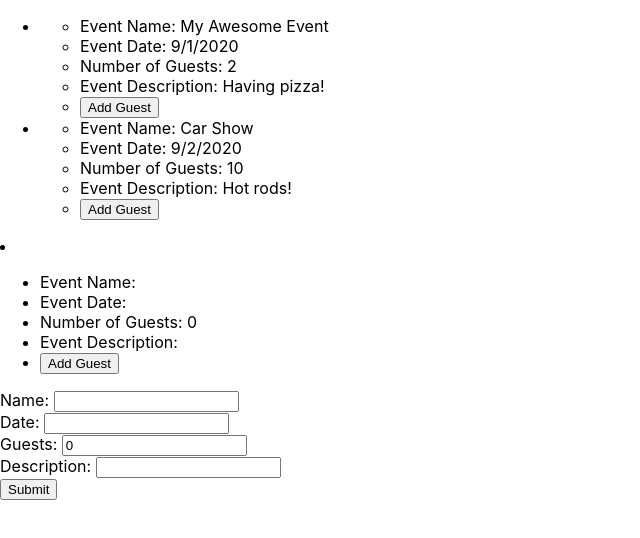
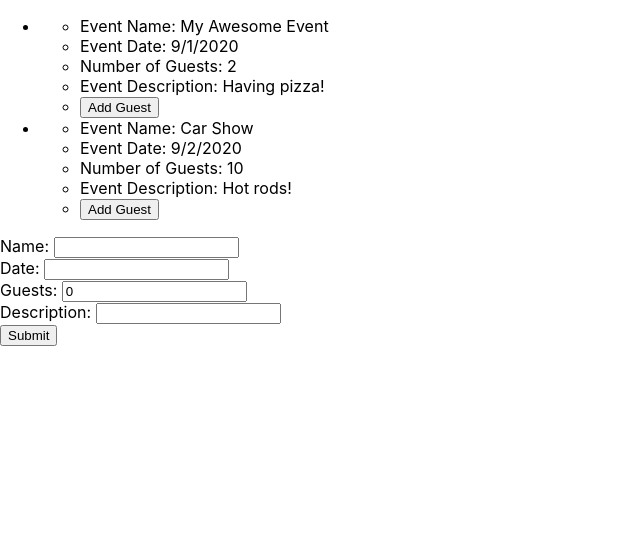
Before and after one commit to taylor-johnson-codes/Coding_Dojo_MERN_Stack, a React (Create React App) app in the folder 2_React/3_Functional_Components/functional_components_instructor_lecture/: page / in a window 1280 px wide. Shown: the top 538 px of the page, without its empty margins (0-640 px from the left). Built offline with nearby package versions, Linux system fonts and the light colour scheme.

Commit message:
following demo

```diff
--- a/2_React/3_Functional_Components/functional_components_instructor_lecture/src/App.js
+++ b/2_React/3_Functional_Components/functional_components_instructor_lecture/src/App.js
@@ -1,9 +1,16 @@
-import React from 'react';
+import React, { useState } from 'react'
 import './App.css';
 import EventCard from './components/EventCard';
 import Form from './components/Form';
 
 function App() {
+  const [event, setEvent] = useState({
+    name: '',
+    date: '',
+    guests: 0,
+    description: ''
+  });
+
   return (
     <div>
       <ul>
@@ -22,7 +29,8 @@ function App() {
         />
       </ul>
 
-      <Form/>
+      <Form newEvent={event} setNewEvent={setEvent}/>
+      {/* sending state to Form via props */}
     </div>
   );
 }
--- a/2_React/3_Functional_Components/functional_components_instructor_lecture/src/components/Form.js
+++ b/2_React/3_Functional_Components/functional_components_instructor_lecture/src/components/Form.js
@@ -2,19 +2,14 @@ import React, {useState} from 'react'
 import EventCard from './EventCard'
 
 const Form = props => {
+    const {newEvent, setNewEvent} = props;
 
-    const [submitMessage, setSubmitMessage] = useState('');
-
-    const [event, setEvent] = useState({
-        name: '',
-        date: '',
-        guests: 0,
-        description: ''
-    });
+    const [submitted, setSubmitted] = useState(false);
 
     const changeHandler = e => {
-        setEvent({
-            ...event,
+        setSubmitted(false);
+        setNewEvent({
+            ...newEvent,
             [e.target.name]: e.target.value
         })
     }
@@ -23,46 +18,46 @@ const Form = props => {
         e.preventDefault();  // stops page from reloading
 
         // clear the event in form and add a message:
-        setEvent({
+        setNewEvent({
             name: '',
             date: '',
             guests: 0,
             description: ''
         });
 
-        setSubmitMessage('Thank you for your submission!');
+        setSubmitted(true);
     }
 
     return (
         <div>
             {/* Can't use conditional/if statements in React, use ternary operator instead */}
             {
-                submitMessage != '' ?
-                    <p>{submitMessage}</p>  // if true
+                submitted ?
+                    <p>Thank you for your submission!</p>  // if true
                     :
                     ''  // if false (can't have nothing after colon)
             }
 
             {/* taking info from state and passing it to EventCard */}
-            <EventCard name={event.name} date={event.date} guests={event.guests} description={event.description}/>
+            {/* <EventCard name={event.name} date={event.date} guests={event.guests} description={event.description}/> */}
 
             {/* Don't want to redirect form with an action because we don't want the page to reload */}
             <form onSubmit={submitHandler}>
                 <label htmlFor="name">Name: </label>
-                <input type="text" name="name" onChange={changeHandler} value={event.name}/>
+                <input type="text" name="name" onChange={changeHandler} value={newEvent.name}/>
                 {/* value={} is for clearing the form data after submission */}
                 <br/>
 
                 <label htmlFor="date">Date: </label>
-                <input type="text" name="date" onChange={changeHandler} value={event.date}/>
+                <input type="text" name="date" onChange={changeHandler} value={newEvent.date}/>
                 <br/>
 
                 <label htmlFor="guests">Guests: </label>
-                <input type="text" name="guests" onChange={changeHandler} value={event.guests}/>
+                <input type="text" name="guests" onChange={changeHandler} value={newEvent.guests}/>
                 <br/>
 
                 <label htmlFor="description">Description: </label>
-                <input type="text" name="description" onChange={changeHandler} value={event.description}/>
+                <input type="text" name="description" onChange={changeHandler} value={newEvent.description}/>
                 <br/>
 
                 <button type="submit">Submit</button>
```
